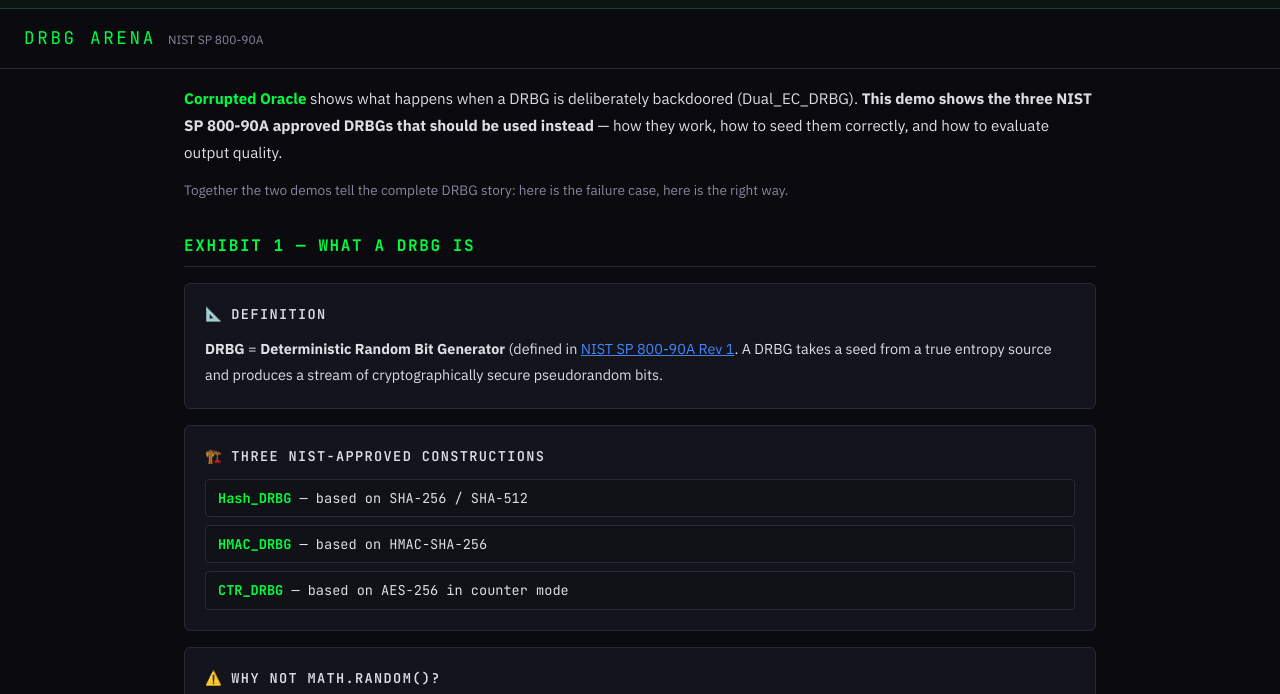
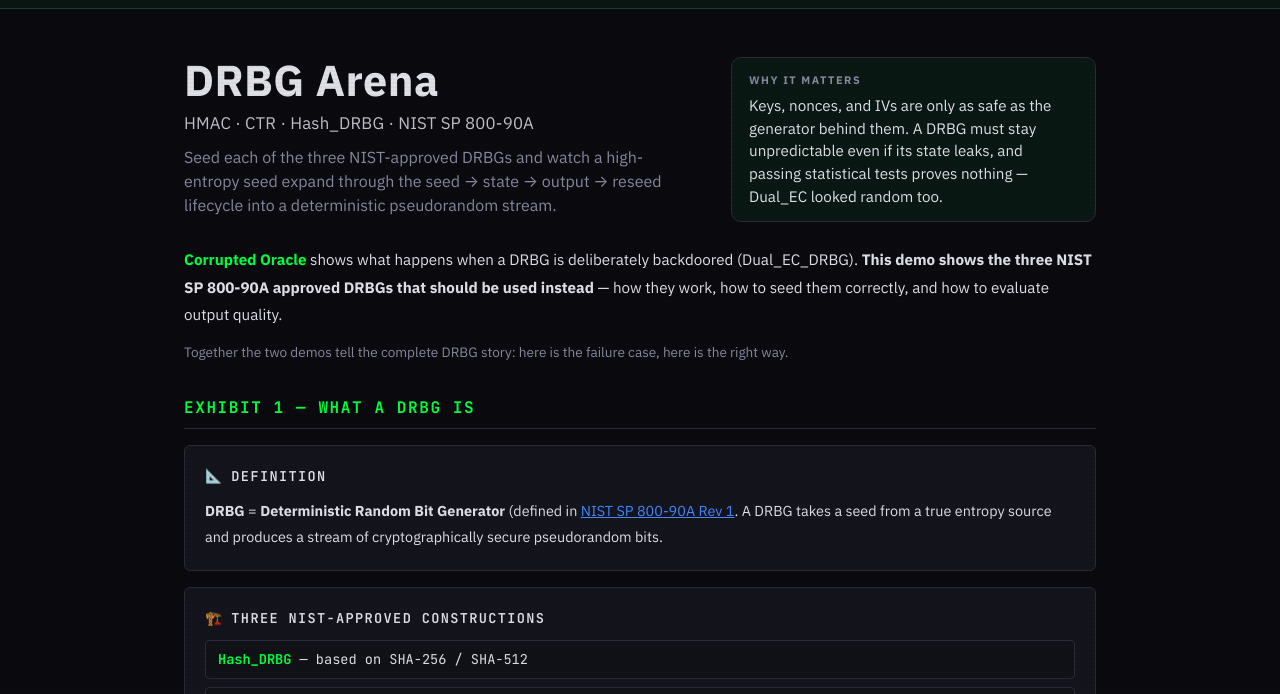
Before and after one commit to systemslibrarian/crypto-lab-drbg-arena, a website built with Vite: page index.html in a window 1280 px wide. Shown: the part 58-752 px from the top of the page. Built offline with nearby package versions, Linux system fonts and the light colour scheme.

Commit message:
feat: standardize page hero to fleet header/hero standard
Replace the ad-hoc in-app header (title + hidden lab toggle) with the
fleet-standard cl-hero: left title block (DRBG Arena / spec subtitle /
one-sentence what-desc) and a right "Why it matters" aside. Rendered as a
div.cl-hero inside main so it never becomes a second banner landmark
alongside the shared .cl-topbar, and drop the redundant in-page skip link
(the shared topbar already ships .cl-skip-link plus the banner).

Managed cl-hero CSS block added with accent/text/border mapped to this
lab's theme vars; passes axe WCAG 2.1 AA in both dark and light themes.

Co-Authored-By: Claude Opus 4.8 <noreply@anthropic.com>

```diff
--- a/src/main.ts
+++ b/src/main.ts
@@ -25,56 +25,35 @@ function initUI(): void {
 
   app.innerHTML = '';
 
-  // ─── Skip link ──────────────────────────────────────────────
-  const skipLink = document.createElement('a');
-  skipLink.href = '#main-content';
-  skipLink.className = 'skip-link';
-  skipLink.textContent = 'Skip to content';
-  app.appendChild(skipLink);
-
-  // ─── Header ─────────────────────────────────────────────────
-  const header = document.createElement('header');
-  header.style.cssText = 'display:flex;align-items:center;justify-content:space-between;padding:1rem 1.5rem;border-bottom:1px solid var(--border-color);flex-wrap:wrap;gap:0.5rem 1rem';
-
-  // Title + subtitle as one left-hand group so the toggle (right) never overlaps them.
-  const titleGroup = document.createElement('div');
-  titleGroup.style.cssText = 'display:flex;align-items:baseline;gap:0.75rem;flex-wrap:wrap;min-width:0';
-
-  const h1 = document.createElement('h1');
-  h1.style.cssText = 'font-family:var(--font-mono);font-size:1.1rem;letter-spacing:0.15em;color:var(--green-clean);margin:0';
-  h1.textContent = 'DRBG ARENA';
-  titleGroup.appendChild(h1);
-
-  const subtitle = document.createElement('span');
-  subtitle.style.cssText = 'font-size:0.75rem;color:var(--text-secondary);font-family:var(--font-sans)';
-  subtitle.textContent = 'NIST SP 800-90A';
-  titleGroup.appendChild(subtitle);
-
-  header.appendChild(titleGroup);
-
-  // Theme toggle
-  const themeToggle = document.createElement('button');
-  themeToggle.className = 'theme-toggle';
-  const initTheme = document.documentElement.getAttribute('data-theme') ?? 'dark';
-  themeToggle.textContent = initTheme === 'dark' ? '🌙' : '☀️';
-  themeToggle.setAttribute('aria-label', initTheme === 'dark' ? 'Switch to light mode' : 'Switch to dark mode');
-  themeToggle.addEventListener('click', () => {
-    const current = document.documentElement.getAttribute('data-theme');
-    const next = current === 'dark' ? 'light' : 'dark';
-    document.documentElement.setAttribute('data-theme', next);
-    localStorage.setItem('theme', next);
-    themeToggle.textContent = next === 'dark' ? '🌙' : '☀️';
-    themeToggle.setAttribute('aria-label', next === 'dark' ? 'Switch to light mode' : 'Switch to dark mode');
-    announce(`Switched to ${next} mode`);
-  });
-  header.appendChild(themeToggle);
-  app.appendChild(header);
+  // The shared crypto-lab topbar already ships a .cl-skip-link and the single
+  // banner landmark, so this lab renders no in-page skip link or header here
+  // (a redundant skip link child of #app trips axe `region`).
 
   // ─── Main content ───────────────────────────────────────────
   const main = document.createElement('main');
   main.id = 'main-content';
   main.setAttribute('tabindex', '-1');
   main.style.cssText = 'padding:1rem 1.5rem;max-width:960px;margin:0 auto';
+
+  // ─── Hero (fleet standard) ──────────────────────────────────
+  // Rendered as a <div class="cl-hero"> (not <header>) so it never becomes a
+  // second banner landmark alongside the shared .cl-topbar; the shared
+  // dedupeBanner only demotes <header> children of <body>, not of #app/<main>.
+  // CSS is keyed on the .cl-hero class, so styling is identical.
+  const hero = document.createElement('div');
+  hero.className = 'cl-hero';
+  hero.innerHTML = `
+    <div class="cl-hero-main">
+      <h1 class="cl-hero-title">DRBG Arena</h1>
+      <p class="cl-hero-sub">HMAC · CTR · Hash_DRBG · NIST SP 800-90A</p>
+      <p class="cl-hero-desc">Seed each of the three NIST-approved DRBGs and watch a high-entropy seed expand through the seed → state → output → reseed lifecycle into a deterministic pseudorandom stream.</p>
+    </div>
+    <aside class="cl-hero-why" aria-label="Why it matters">
+      <span class="cl-hero-why-label">WHY IT MATTERS</span>
+      <p class="cl-hero-why-text">Keys, nonces, and IVs are only as safe as the generator behind them. A DRBG must stay unpredictable even if its state leaks, and passing statistical tests proves nothing — Dual_EC looked random too.</p>
+    </aside>
+  `;
+  main.appendChild(hero);
 
   // Intro
   const intro = document.createElement('div');
--- a/src/style.css
+++ b/src/style.css
@@ -45,6 +45,21 @@
   --amber-warn: #cc8800;
   --blue-info: #2244cc;
 }
+
+/* BEGIN cl-hero standard — managed, keep in sync across fleet */
+/* Accent/tint/text mapped to this lab's theme vars:
+   --accent -> --green-clean, --border -> --border-color,
+   --text-dim -> --text-secondary, --text -> --text-primary. */
+.cl-hero{display:flex;align-items:flex-start;justify-content:space-between;gap:clamp(1rem,4vw,3rem);flex-wrap:wrap;margin:clamp(1rem,3vw,2rem) 0 1.5rem;}
+.cl-hero-main{flex:1 1 22rem;min-width:min(100%,20rem);}
+.cl-hero-title{margin:0;font-size:clamp(1.6rem,3.8vw,2.7rem);font-weight:700;line-height:1.1;letter-spacing:.01em;color:var(--text-primary);}
+.cl-hero-sub{margin:.4rem 0 0;font-size:clamp(.9rem,1.6vw,1.05rem);letter-spacing:.01em;color:var(--text-primary);opacity:.85;}
+.cl-hero-desc{margin:.55rem 0 0;font-size:1rem;line-height:1.5;color:var(--text-secondary);max-width:60ch;}
+.cl-hero-why{flex:0 1 min(40%,26rem);min-width:min(100%,15rem);border:1px solid var(--border-color);border-radius:10px;padding:.85rem 1.05rem;background:color-mix(in oklab,var(--green-clean) 6%,transparent);}
+.cl-hero-why-label{display:block;font-size:.68rem;font-weight:700;letter-spacing:.14em;color:var(--text-secondary);}
+.cl-hero-why-text{margin:.35rem 0 0;font-size:.95rem;line-height:1.5;color:var(--text-primary);}
+@media (max-width:640px){.cl-hero{flex-direction:column;}.cl-hero-why{flex-basis:auto;width:100%;}}
+/* END cl-hero standard */
 
 /* ─── Theme toggle ────────────────────────────────────────────── */
 .theme-toggle {
```
